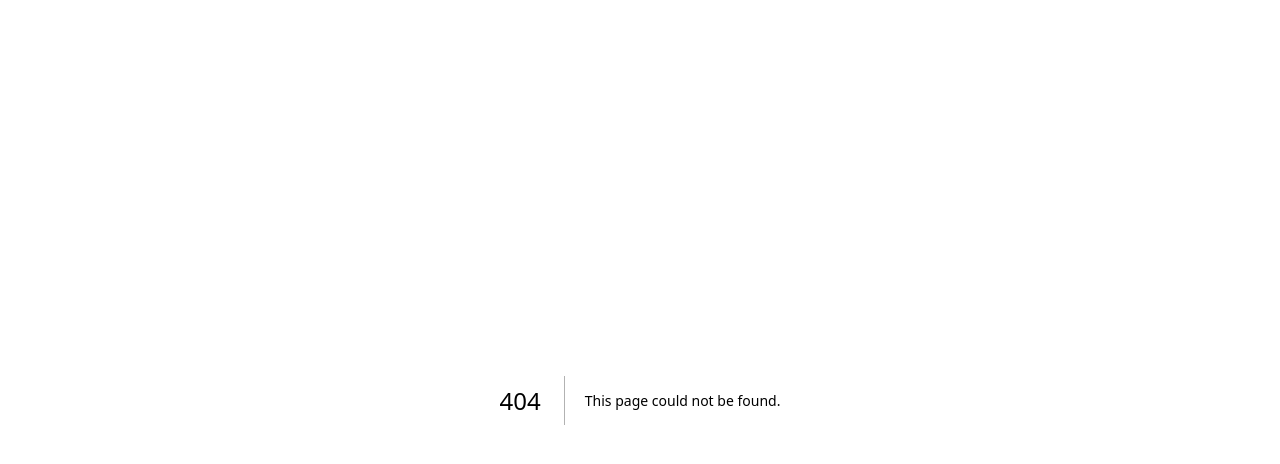
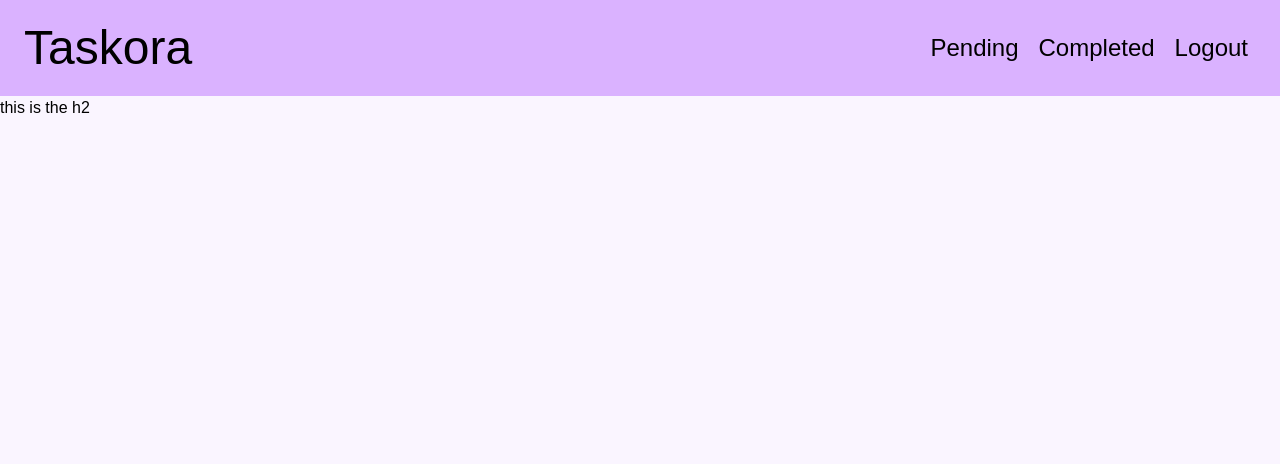
Before and after one commit to roystondz/taskora, a Next.js app: page /user/todo/completed in a window 1280 px wide. Before the commit this address had no page. Shown: the top 464 px of the page. Built offline with nearby package versions, Linux system fonts and the light colour scheme.

Commit message:
ui changes

```diff
--- a/app/page.tsx
+++ b/app/page.tsx
@@ -13,10 +13,10 @@ export default function Page() {
           </div>
           <div className="buttons flex flex-col items-center text-white">
             <div className="p-3 text-2xl bg-purple-600 shadow-lg rounded-2xl m-5 w-52 text-center">
-              <Link href="/login">Login</Link>
+              <Link href="/user/login">Login</Link>
             </div>
             <div className="text-2xl p-3 bg-purple-600 shadow-lg rounded-2xl m-5 w-52 text-center">
-              <Link href="/register">Register</Link>
+              <Link href="/login/register">Register</Link>
             </div>
           </div>
         </div>
--- a/app/user/dashboard/page.tsx
+++ b/app/user/dashboard/page.tsx
@@ -1,6 +1,7 @@
 "use client"
 
 import { useState } from "react";
+import Link from "next/link";
 
 export default function DashBoard(){
 
@@ -10,13 +11,13 @@ export default function DashBoard(){
         <div className="h-screen bg-purple-50">
             <div className="navbar flex flex-row justify-between bg-purple-300">
                 <div className="logo text-5xl p-6">
-                    <h1>Taskora</h1>
+                    <h1><Link href="/user/dashboard">Taskora</Link></h1>
                 </div>
                 <div className="flex flex-row">
                     <nav>
                         <ul className="flex flex-row p-8 text-2xl gap-5">
-                            <li>Pending</li>
-                            <li>Completed</li>
+                            <li><Link href="/user/todo/pending">Pending</Link></li>
+                            <li><Link href="/user/todo/completed">Completed</Link></li>
                             <li>Logout</li>
                         </ul>
                     </nav>
@@ -26,12 +27,17 @@ export default function DashBoard(){
                 <div className="">
 
                 </div>
-                <div className="task-body flex flex-col">
-                    <div className="action">
-                        <button className="px-4 py-2 bg-purple-200 rounded-lg m-10" onClick={() => setIsOpen(true)}>
+                <div className="progress-bar shadow-lg m-10">
+                        <div className="progress-ring flex flex-col p-10">
+                            <h1 className="text-2xl">Progress</h1>
+                        </div>
+                </div>
+                <div className="action m-10">
+                        <button className="px-4 py-2 bg-purple-200 rounded-lg" onClick={() => setIsOpen(true)}>
                             Add New Task
                         </button>
-                    </div>
+                </div>
+                <div className="task-body flex flex-col">
                     <div className="task m-10 flex flex-col gap-3">
                         <div className="task p-4 flex flex-row justify-between shadow-sm">
                             <div className="flex flex-col">
--- /dev/null
+++ b/app/user/todo/completed/page.tsx
@@ -0,0 +1,27 @@
+import Link from "next/link";
+
+export default function Completed(){
+    return(
+        <div className="h-screen bg-purple-50">
+            <div className="navbar flex flex-row justify-between bg-purple-300">
+                <div className="logo text-5xl p-6">
+                    <h1><Link href="/user/dashboard">Taskora</Link></h1>
+                </div>
+                <div className="flex flex-row">
+                    <nav>
+                        <ul className="flex flex-row p-8 text-2xl gap-5">
+                            <li><Link href="/user/todo/pending">Pending</Link></li>
+                            <li><Link href="/user/todo/completed">Completed</Link></li>
+                            <li>Logout</li>
+                        </ul>
+                    </nav>
+                </div>
+            </div>
+
+
+        <div>
+            <h1>this is the h2</h1>
+        </div>
+        </div>
+    );
+}
--- /dev/null
+++ b/app/user/todo/pending/page.tsx
@@ -0,0 +1,27 @@
+import Link from "next/link";
+
+export default function Pending(){
+    return (
+        <div className="h-screen bg-purple-50">
+            <div className="navbar flex flex-row justify-between bg-purple-300">
+                <div className="logo text-5xl p-6">
+                    <h1><Link href="/user/dashboard">Taskora</Link></h1>
+                </div>
+                <div className="flex flex-row">
+                    <nav>
+                        <ul className="flex flex-row p-8 text-2xl gap-5">
+                            <li><Link href="/user/todo/pending">Pending</Link></li>
+                            <li><Link href="/user/todo/completed">Completed</Link></li>
+                            <li>Logout</li>
+                        </ul>
+                    </nav>
+                </div>
+            </div>
+
+
+        <div>
+            <h1>this is the h1</h1>
+        </div>
+        </div>
+    );
+}
```
